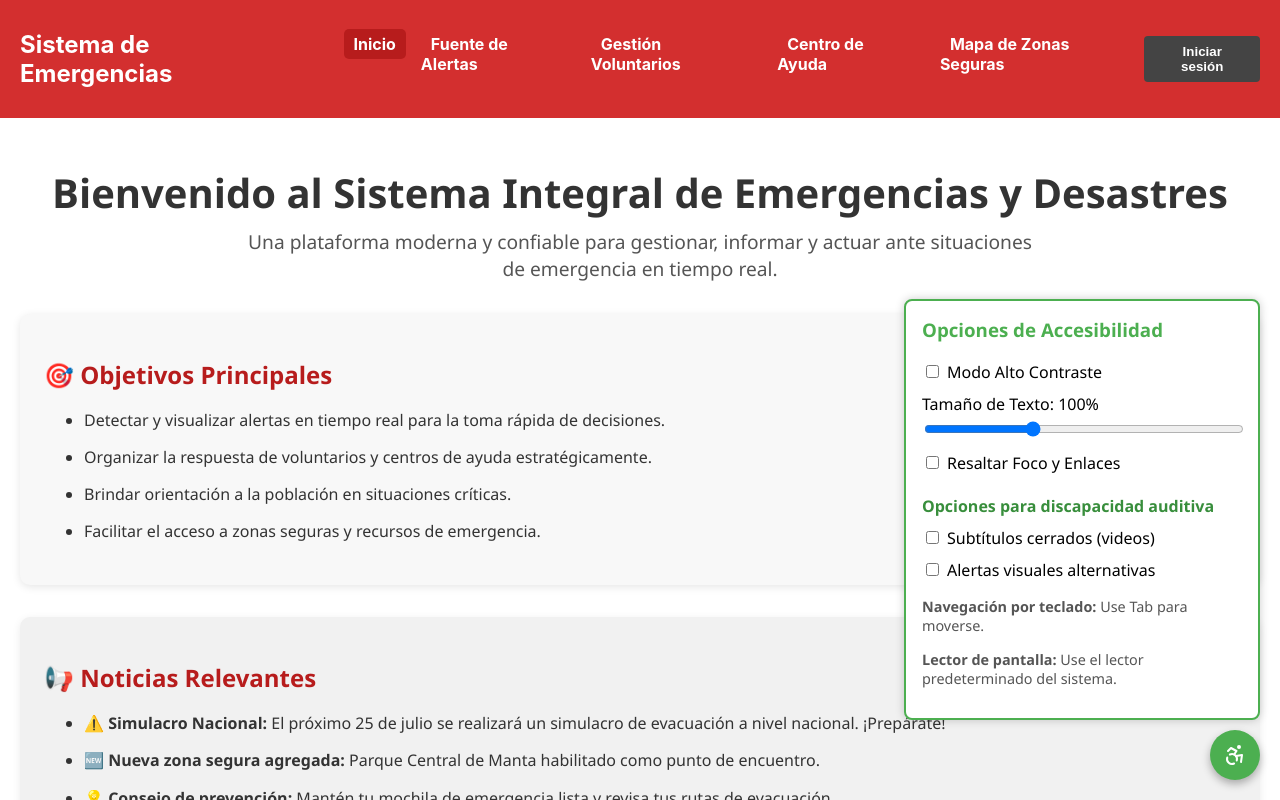
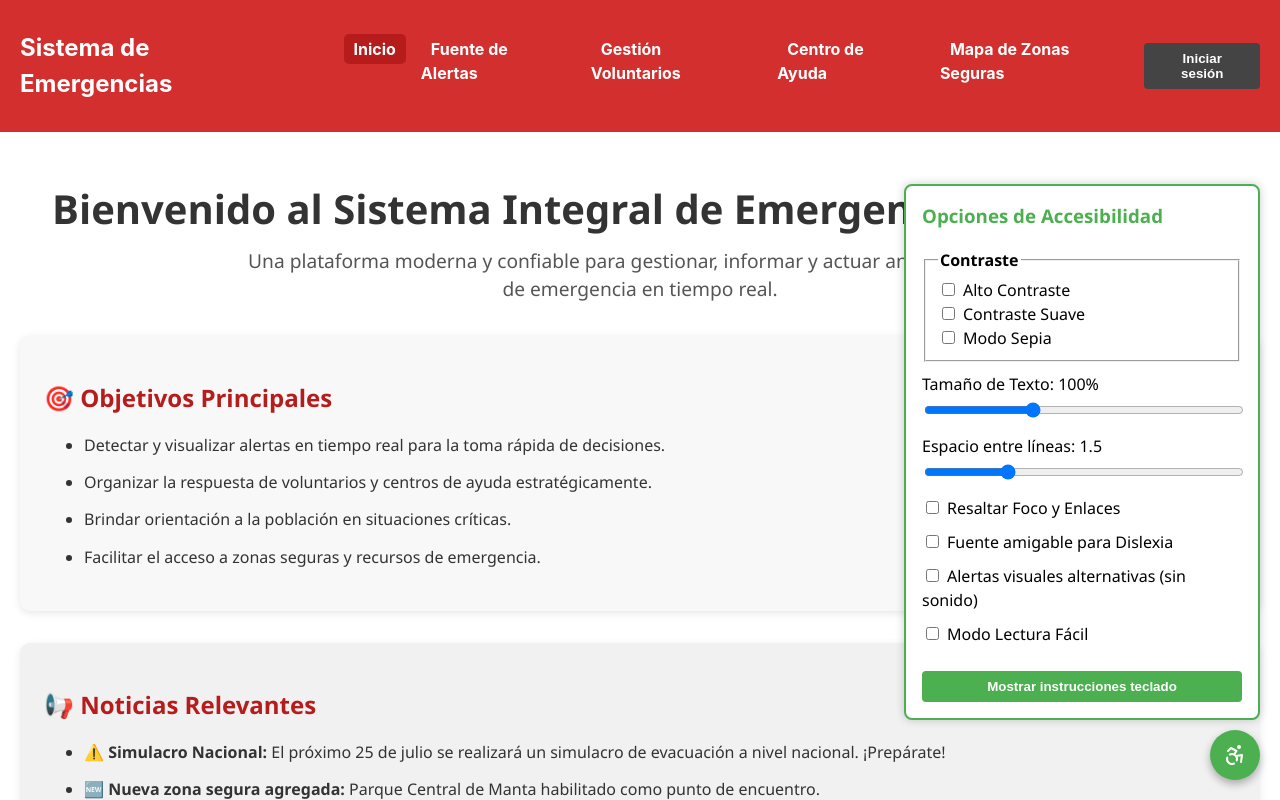
Before and after one commit to douglasparrales/sistema-emergencias, a React (Create React App) app: page / in a window 1280 px wide. Both pictures are taken after a click on the button "Abrir menú de accesibilidad". Shown: the top 800 px of the page. Built offline with nearby package versions, Linux system fonts and the light colour scheme.

Commit message:
feat: more usability and accessibility features
feat: more usability and accessibility features

```diff
--- a/src/components/AccesibilidadMenu.jsx
+++ b/src/components/AccesibilidadMenu.jsx
@@ -2,27 +2,40 @@ import React, { useEffect, useState } from "react";
 
 const AccesibilidadMenu = ({ mostrar }) => {
   const [altoContraste, setAltoContraste] = useState(false);
-  const [tamañoTexto, setTamañoTexto] = useState(100); // porcentaje base 100%
+  const [contrasteSuave, setContrasteSuave] = useState(false);
+  const [modoSepia, setModoSepia] = useState(false);
+  const [tamañoTexto, setTamañoTexto] = useState(100);
+  const [interlineado, setInterlineado] = useState(1.5);
   const [resaltarFoco, setResaltarFoco] = useState(false);
-  // Nuevas opciones para discapacidad auditiva
-  const [subtitulosCerrados, setSubtitulosCerrados] = useState(false);
+  const [fuenteDislexia, setFuenteDislexia] = useState(false);
   const [alertasVisuales, setAlertasVisuales] = useState(false);
+  const [mostrarInstruccionesTeclado, setMostrarInstruccionesTeclado] = useState(false);
+  const [modoLecturaFacil, setModoLecturaFacil] = useState(false);
 
-  // Aplicar/remover modo contraste globalmente (permanece activo aunque el menú esté oculto)
+  // Manejar modos de contraste mutuamente excluyentes
   useEffect(() => {
     if (altoContraste) {
       document.body.classList.add("modo-contraste");
+      document.body.classList.remove("contraste-suave", "modo-sepia");
+    } else if (contrasteSuave) {
+      document.body.classList.add("contraste-suave");
+      document.body.classList.remove("modo-contraste", "modo-sepia");
+    } else if (modoSepia) {
+      document.body.classList.add("modo-sepia");
+      document.body.classList.remove("modo-contraste", "contraste-suave");
     } else {
-      document.body.classList.remove("modo-contraste");
+      document.body.classList.remove("modo-contraste", "contraste-suave", "modo-sepia");
     }
-  }, [altoContraste]);
+  }, [altoContraste, contrasteSuave, modoSepia]);
 
-  // Cambiar tamaño de texto global
   useEffect(() => {
     document.body.style.fontSize = `${tamañoTexto}%`;
   }, [tamañoTexto]);
 
-  // Resaltar foco global
+  useEffect(() => {
+    document.body.style.lineHeight = interlineado;
+  }, [interlineado]);
+
   useEffect(() => {
     if (resaltarFoco) {
       document.body.classList.add("resaltar-foco");
@@ -31,16 +44,31 @@ const AccesibilidadMenu = ({ mostrar }) => {
     }
   }, [resaltarFoco]);
 
-  // Alertas visuales global (puedes personalizar el efecto)
+  useEffect(() => {
+    if (fuenteDislexia) {
+      document.body.classList.add("fuente-dislexia");
+    } else {
+      document.body.classList.remove("fuente-dislexia");
+    }
+  }, [fuenteDislexia]);
+
   useEffect(() => {
     if (alertasVisuales) {
-      document.body.classList.add("alertas-visuales");
+      // Aquí podrías agregar código para activar alertas visuales (ejemplo: cambiar sonidos por iconos)
+      console.log("Alertas visuales activadas");
     } else {
-      document.body.classList.remove("alertas-visuales");
+      console.log("Alertas visuales desactivadas");
     }
   }, [alertasVisuales]);
 
-  // No renderizar menú si mostrar es false
+  useEffect(() => {
+    if (modoLecturaFacil) {
+      document.body.classList.add("modo-lectura-facil");
+    } else {
+      document.body.classList.remove("modo-lectura-facil");
+    }
+  }, [modoLecturaFacil]);
+
   if (!mostrar) return null;
 
   return (
@@ -48,35 +76,75 @@ const AccesibilidadMenu = ({ mostrar }) => {
       id="menu-accesibilidad"
       style={{
         position: "fixed",
-        bottom: "80px",       // Fijo abajo para que siempre esté visible aunque scroll
+        bottom: "80px",
         right: "20px",
         backgroundColor: "#fff",
         border: "2px solid #4caf50",
         borderRadius: "8px",
         padding: "1rem",
         width: "320px",
-        maxHeight: "70vh",
-        overflowY: "auto",
         boxShadow: "0 0 10px rgba(0,0,0,0.2)",
         zIndex: 1500,
         fontFamily: "'Segoe UI', Tahoma, Geneva, Verdana, sans-serif",
+        maxHeight: "90vh",
+        overflowY: "auto"
       }}
       aria-label="Opciones de accesibilidad"
       role="region"
     >
       <h3 style={{ marginTop: 0, color: "#4caf50" }}>Opciones de Accesibilidad</h3>
 
-      {/* Opciones discapacidad visual */}
-      <label style={{ display: "block", marginBottom: "10px", cursor: "pointer" }}>
+      {/* Modos de contraste */}
+      <fieldset style={{ marginBottom: "10px" }}>
+        <legend style={{ fontWeight: "600" }}>Contraste</legend>
+        <label style={{ display: "block", cursor: "pointer" }}>
           <input
             type="checkbox"
             checked={altoContraste}
-          onChange={() => setAltoContraste(!altoContraste)}
+            onChange={() => {
+              setAltoContraste(!altoContraste);
+              if (!altoContraste) {
+                setContrasteSuave(false);
+                setModoSepia(false);
+              }
+            }}
             style={{ marginRight: "8px" }}
           />
-        Modo Alto Contraste
+          Alto Contraste
         </label>
+        <label style={{ display: "block", cursor: "pointer" }}>
+          <input
+            type="checkbox"
+            checked={contrasteSuave}
+            onChange={() => {
+              setContrasteSuave(!contrasteSuave);
+              if (!contrasteSuave) {
+                setAltoContraste(false);
+                setModoSepia(false);
+              }
+            }}
+            style={{ marginRight: "8px" }}
+          />
+          Contraste Suave
+        </label>
+        <label style={{ display: "block", cursor: "pointer" }}>
+          <input
+            type="checkbox"
+            checked={modoSepia}
+            onChange={() => {
+              setModoSepia(!modoSepia);
+              if (!modoSepia) {
+                setAltoContraste(false);
+                setContrasteSuave(false);
+              }
+            }}
+            style={{ marginRight: "8px" }}
+          />
+          Modo Sepia
+        </label>
+      </fieldset>
 
+      {/* Tamaño de texto */}
       <div style={{ marginBottom: "10px" }}>
         <label htmlFor="tamañoTexto" style={{ display: "block", marginBottom: "4px" }}>
           Tamaño de Texto: {tamañoTexto}%
@@ -92,7 +160,25 @@ const AccesibilidadMenu = ({ mostrar }) => {
         />
       </div>
 
-      <label style={{ display: "block", marginBottom: "20px", cursor: "pointer" }}>
+      {/* Interlineado */}
+      <div style={{ marginBottom: "10px" }}>
+        <label htmlFor="interlineado" style={{ display: "block", marginBottom: "4px" }}>
+          Espacio entre líneas: {interlineado.toFixed(1)}
+        </label>
+        <input
+          type="range"
+          id="interlineado"
+          min="1"
+          max="3"
+          step="0.1"
+          value={interlineado}
+          onChange={(e) => setInterlineado(Number(e.target.value))}
+          style={{ width: "100%" }}
+        />
+      </div>
+
+      {/* Resaltar foco */}
+      <label style={{ display: "block", marginBottom: "10px", cursor: "pointer" }}>
         <input
           type="checkbox"
           checked={resaltarFoco}
@@ -102,19 +188,18 @@ const AccesibilidadMenu = ({ mostrar }) => {
         Resaltar Foco y Enlaces
       </label>
 
-      {/* Opciones discapacidad auditiva */}
-      <h4 style={{ color: "#388e3c", marginBottom: "10px" }}>Opciones para discapacidad auditiva</h4>
-
+      {/* Fuente para dislexia */}
       <label style={{ display: "block", marginBottom: "10px", cursor: "pointer" }}>
         <input
           type="checkbox"
-          checked={subtitulosCerrados}
-          onChange={() => setSubtitulosCerrados(!subtitulosCerrados)}
+          checked={fuenteDislexia}
+          onChange={() => setFuenteDislexia(!fuenteDislexia)}
           style={{ marginRight: "8px" }}
         />
-        Subtítulos cerrados (videos)
+        Fuente amigable para Dislexia
       </label>
 
+      {/* Alertas visuales en lugar de sonidos */}
       <label style={{ display: "block", marginBottom: "10px", cursor: "pointer" }}>
         <input
           type="checkbox"
@@ -122,13 +207,62 @@ const AccesibilidadMenu = ({ mostrar }) => {
           onChange={() => setAlertasVisuales(!alertasVisuales)}
           style={{ marginRight: "8px" }}
         />
-        Alertas visuales alternativas
+        Alertas visuales alternativas (sin sonido)
       </label>
 
-      <div style={{ fontSize: "0.9rem", color: "#555", marginTop: "1rem" }}>
-        <p><strong>Navegación por teclado:</strong> Use Tab para moverse.</p>
-        <p><strong>Lector de pantalla:</strong> Use el lector predeterminado del sistema.</p>
+      {/* Modo lectura fácil */}
+      <label style={{ display: "block", marginBottom: "10px", cursor: "pointer" }}>
+        <input
+          type="checkbox"
+          checked={modoLecturaFacil}
+          onChange={() => setModoLecturaFacil(!modoLecturaFacil)}
+          style={{ marginRight: "8px" }}
+        />
+        Modo Lectura Fácil
+      </label>
+
+      {/* Mostrar instrucciones navegación por teclado */}
+      <button
+        type="button"
+        onClick={() => setMostrarInstruccionesTeclado(!mostrarInstruccionesTeclado)}
+        style={{
+          marginTop: "15px",
+          width: "100%",
+          padding: "8px",
+          backgroundColor: "#4caf50",
+          border: "none",
+          borderRadius: "4px",
+          color: "#fff",
+          fontWeight: "600",
+          cursor: "pointer",
+        }}
+        aria-expanded={mostrarInstruccionesTeclado}
+      >
+        {mostrarInstruccionesTeclado ? "Ocultar instrucciones teclado" : "Mostrar instrucciones teclado"}
+      </button>
+
+      {mostrarInstruccionesTeclado && (
+        <div
+          style={{
+            marginTop: "10px",
+            padding: "10px",
+            backgroundColor: "#e8f5e9",
+            borderRadius: "4px",
+            fontSize: "0.9rem",
+            color: "#2e7d32",
+          }}
+          role="region"
+          aria-live="polite"
+        >
+          <p><strong>Navegación por teclado:</strong></p>
+          <ul>
+            <li>Tab: mover al siguiente elemento</li>
+            <li>Shift + Tab: mover al elemento anterior</li>
+            <li>Enter o Espacio: activar botón o enlace</li>
+            <li>Flechas: navegar dentro de menús o listas</li>
+          </ul>
         </div>
+      )}
 
       <style>{`
         .modo-contraste {
@@ -136,20 +270,24 @@ const AccesibilidadMenu = ({ mostrar }) => {
           color: #fff !important;
           filter: invert(1) hue-rotate(180deg);
         }
-        .modo-contraste #menu-accesibilidad {
-          filter: invert(1) hue-rotate(180deg);
+        .contraste-suave {
+          filter: contrast(1.5);
+        }
+        .modo-sepia {
+          filter: sepia(0.6);
+        }
+        .modo-lectura-facil {
+          font-size: 1.1rem !important;
+          line-height: 1.8 !important;
+          font-weight: 400 !important;
+          letter-spacing: 0.05em !important;
         }
         .resaltar-foco *:focus {
           outline: 3px solid #4caf50 !important;
           outline-offset: 3px;
         }
-        .alertas-visuales {
-          outline: 4px dashed #f44336;
-          animation: parpadeo 1.5s infinite;
-        }
-        @keyframes parpadeo {
-          0%, 100% { opacity: 1; }
-          50% { opacity: 0.5; }
+        .fuente-dislexia {
+          font-family: "OpenDyslexic", Arial, sans-serif !important;
         }
       `}</style>
     </div>
```
Lines whose indentation alone changed are shown as unchanged.
